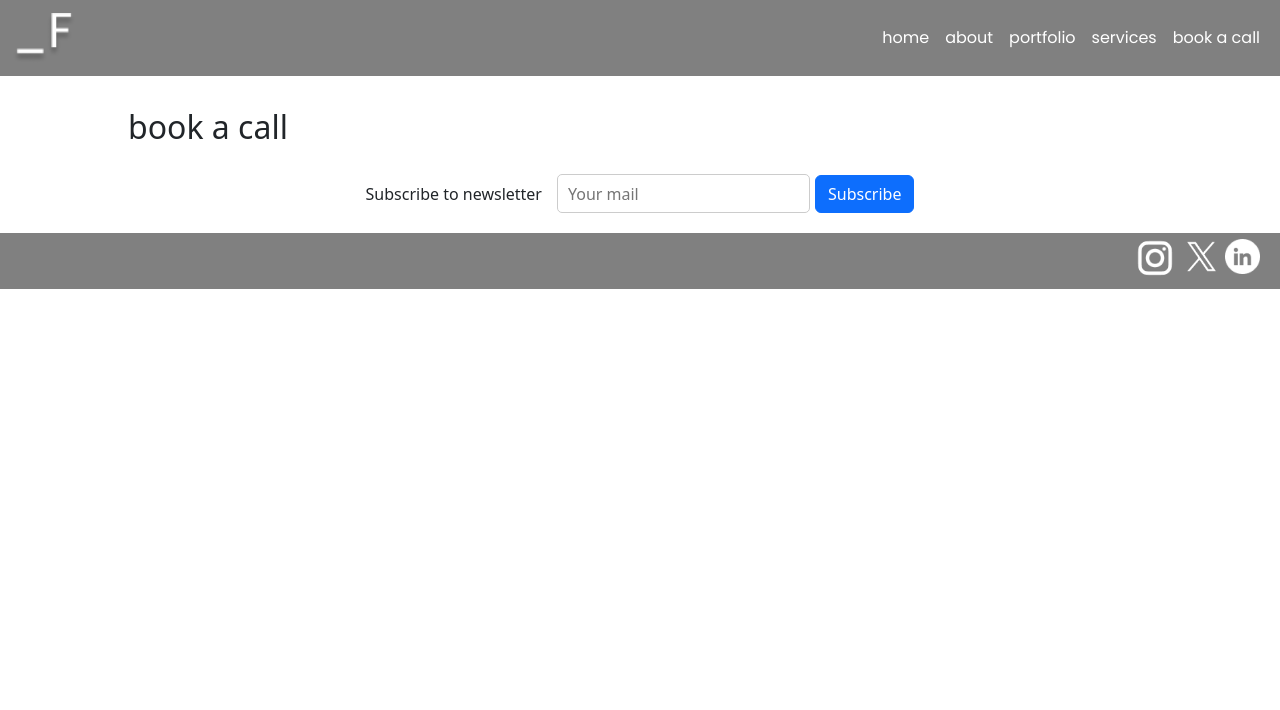
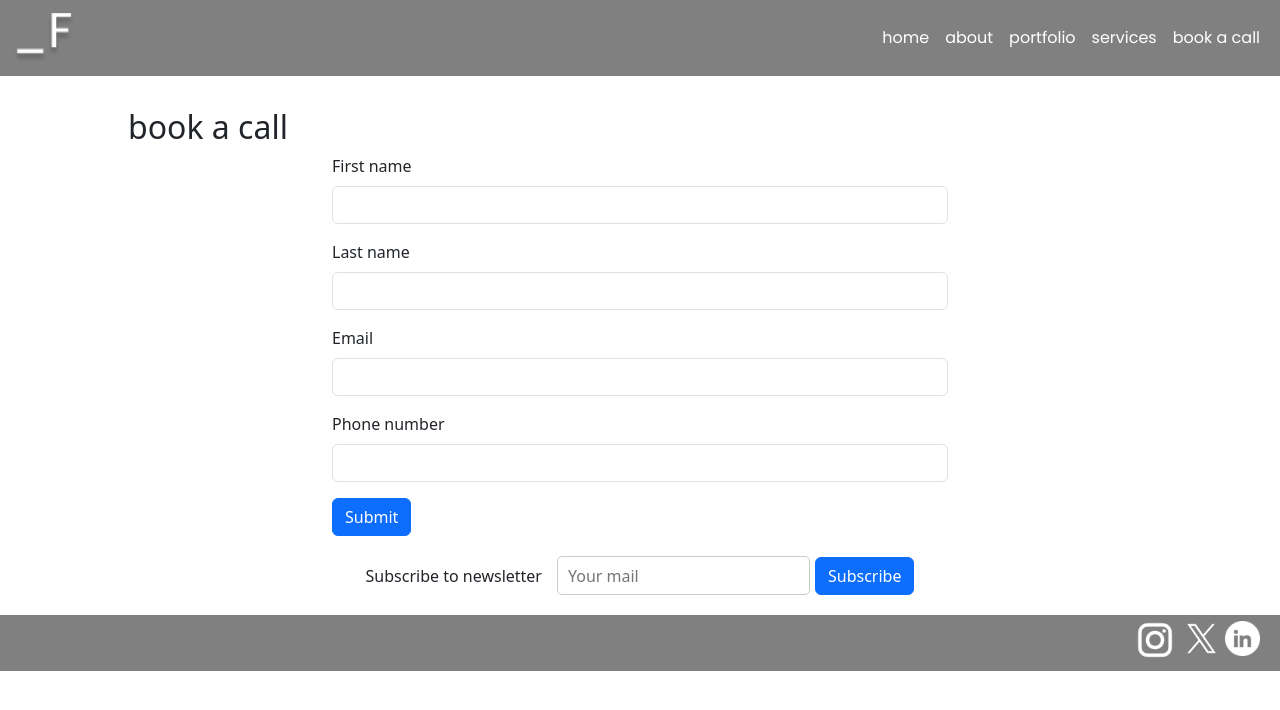
Before and after one commit to fiorimrt/porfolio-3d, a plain HTML site: page pages/book_a_call.html in a window 1280 px wide. Drawn offline with Linux system fonts and the light colour scheme; files whose address does not match are found by name.

Commit message:
entrega final final

```diff
--- a/css/style.css
+++ b/css/style.css
@@ -464,7 +464,14 @@ footer li {
     border-radius: 20px;
 }
 
+/* BOOK A CALL */
 
+.formulario {
+    width: 100%;
+    align-items: center;
+
+
+}
 
 /*.grid-container-services {
     display: grid;
@@ -767,12 +774,13 @@ footer li {
     .formu {
 
         display: flex;
+        flex-direction: column;
         align-items: center;
         width: 100%;
         gap: 1rem;
         justify-content: center;
         white-space: wrap;
-        flex-direction: column;
+
 
 
     }
--- a/pages/book_a_call.html
+++ b/pages/book_a_call.html
@@ -51,6 +51,27 @@
         </header>
         <main>
             <h2>book a call</h2>
+            <form class="container-fluid col-6 formulario">
+                <div class="mb-3">
+                    <label for="exampleInputEmail1" class="form-label">First name</label>
+                    <input type="email" class="form-control" id="exampleInputEmail1" aria-describedby="emailHelp">
+                </div>
+                <div class="mb-3">
+                    <label for="exampleInputEmail1" class="form-label">Last name</label>
+                    <input type="email" class="form-control" id="exampleInputEmail1" aria-describedby="emailHelp">
+                </div>
+                <div class="mb-3">
+                    <label for="exampleInputEmail1" class="form-label">Email</label>
+                    <input type="email" class="form-control" id="exampleInputEmail1" aria-describedby="emailHelp">
+                </div>
+                <div class="mb-3">
+                    <label for="exampleInputPassword1" class="form-label">Phone number</label>
+                    <input type="text" class="form-control" id="exampleInputPassword1">
+                </div>
+
+                <button type="submit" class="btn btn-primary">Submit</button>
+            </form>
+
             <form class="formu">
 
                 <label>Subscribe to newsletter </label>
```
